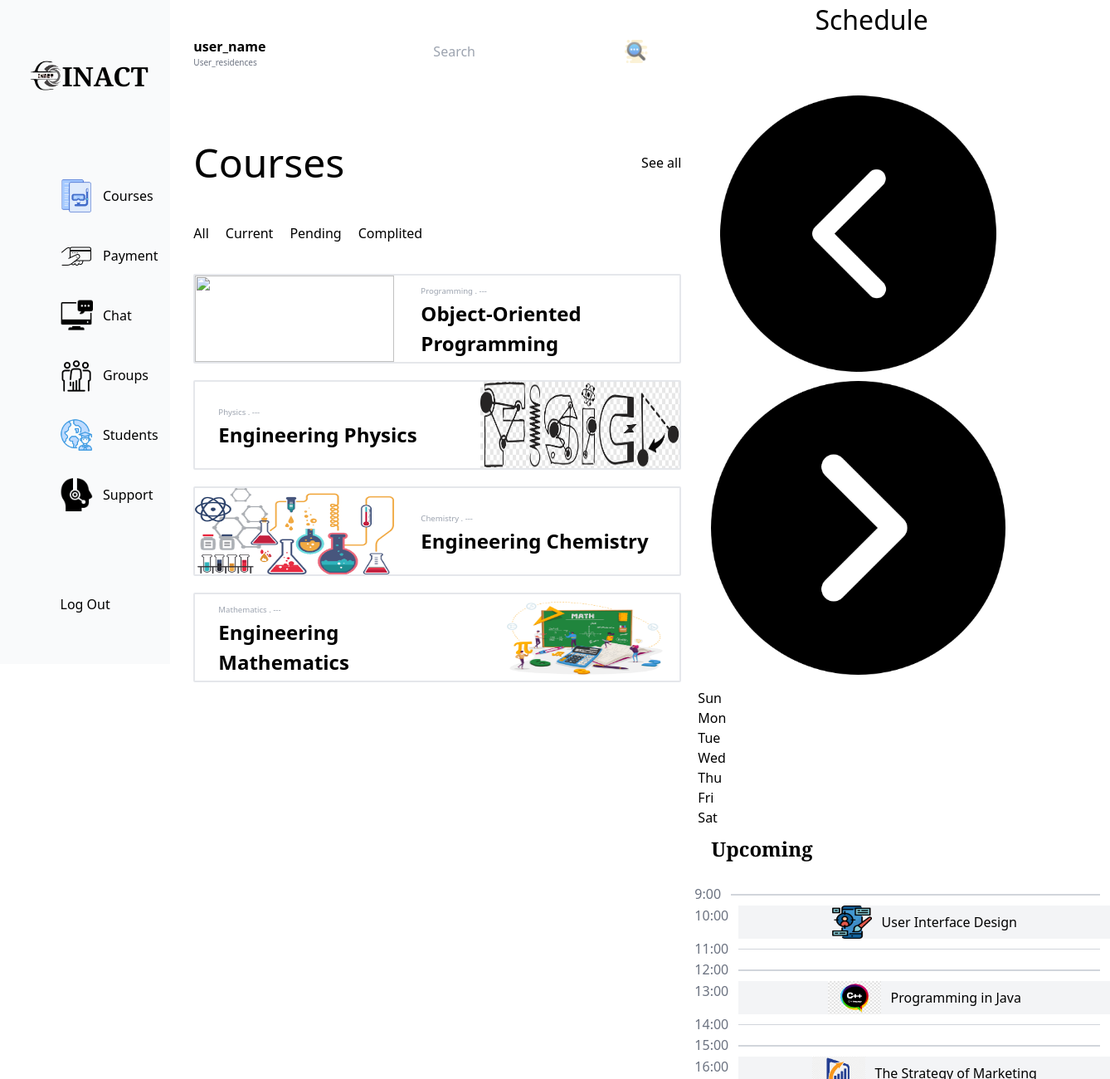
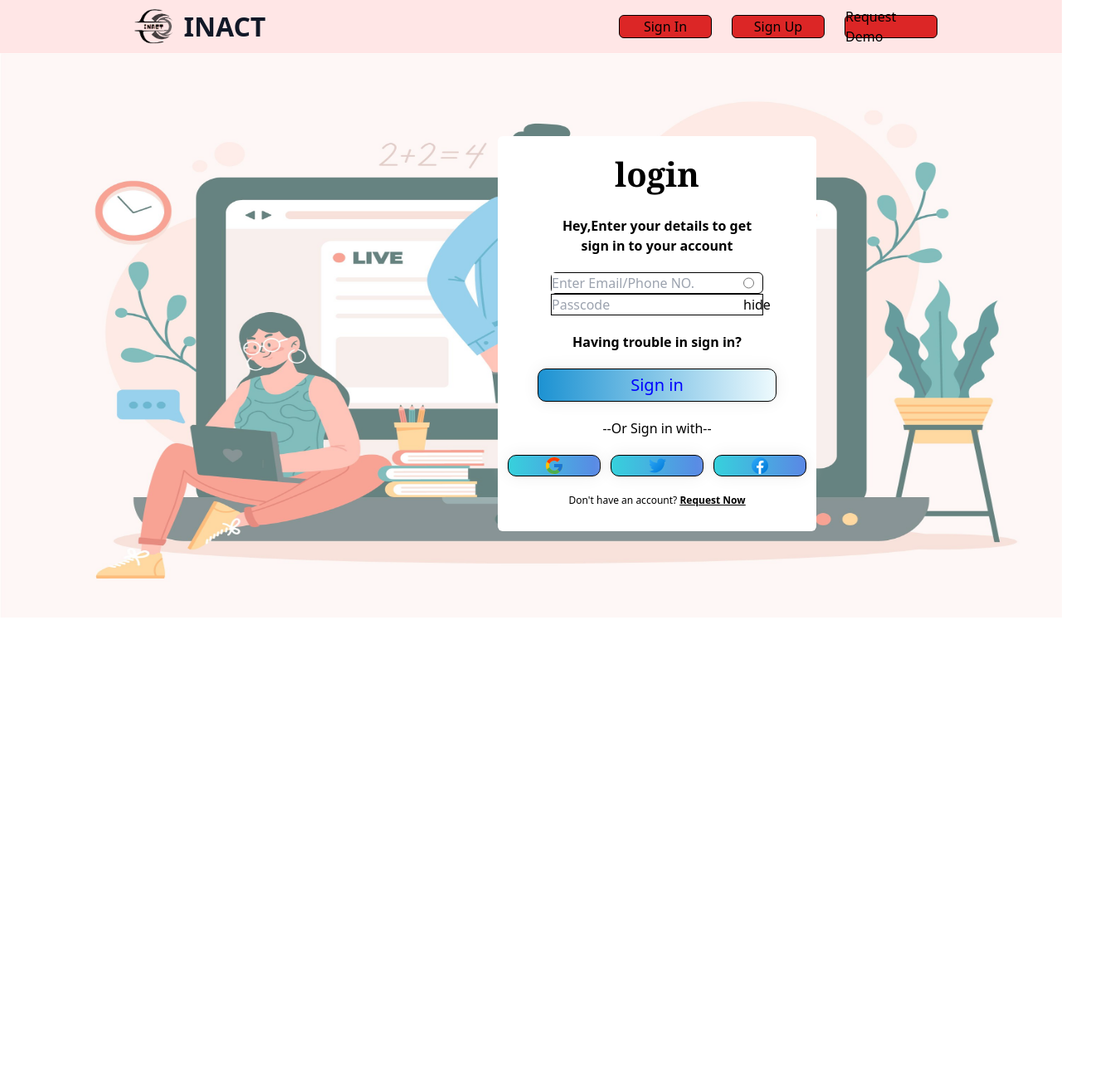
Before and after one commit to iamdeepakdass/InAct, a website built with Vite: page index.html in a window 1280 px wide. Shown: the top 1300 px of the page at 83% size, 1338 px wide, since content can reach past the window. After the commit the page ends 800 px from the top, so only its background shows below. Built offline with nearby package versions, Linux system fonts and the light colour scheme; files whose address does not match are found by name.

Commit message:
Update index.html

```diff
--- a/index.html
+++ b/index.html
@@ -7,254 +7,123 @@
     <script src="https://cdn.tailwindcss.com"></script>
     <title>Document</title>
     <link rel="stylesheet" href="main.css">
+    <!-- <link rel="stylesheet" href="style.css"> -->
+    <style>
+        .active{
+            color: red;
+        }
+    </style>
 </head>
 <body>
-    <!-- hero section -->
-    <section class="flex flex-row h-screen w-full">
-        <!-- left side -->
-        <div class="bg-gray-50 w-1/6 flex flex-col gap-y-10 justify-evenly items-center">
-            <div class="flex items-center ">
-                <img src="logo2.png" class=" w-12 h-12" alt="">
-                <h1 class="try text-[2rem] mt-2 font-serif font-extrabold underline-offset-1" >INACT</h1>
-            </div>
-            <div class="grid grid-cols-1 w-full ml-[9rem]  gap-8">
-                <a class="add side" href="#courses" >
-                    <div class="flex gap-3 items-center ">
-                        <img src="icons8-courses-64.png" class="w-10 h-10" alt="">
-                        <p>Courses</p>
-                    </div>
+<div class="overflow-x-hidden">
+    <!-- login page -->
+    <!-- <img src="dj.svg" class="w-full h-full " alt=""> -->
+    <!-- nav-bar -->
+    <nav class="bg-[#ffe6e6] w-100vw h-[4rem] flex justify-center items-center">
+        <!-- logo can be changed -->
+        <div class="flex flex-row w-[980px] justify-between items-center">
+            <!-- <h1 class="bruh font-bold text-[32px] text-red-700]">INACT</h1> -->
+            <a class="flex title-font font-medium items-center text-gray-900 mb-4 md:mb-0">
+                <!-- <svg xmlns="http://www.w3.org/2000/svg" fill="none" stroke="currentColor" stroke-linecap="round" stroke-linejoin="round" stroke-width="2" class="w-10 h-10 text-white p-2 bg-indigo-500 rounded-full" viewBox="0 0 24 24">
+                  <path d="M12 2L2 7l10 5 10-5-10-5zM2 17l10 5 10-5M2 12l10 5 10-5"></path>
+                </svg> -->
+                <img src="logo2.png " class="w-15 h-[4rem] pb-2 text-white rounded-full" alt="">
+
+                <span class="ml-3 font-bold text-[32px]  text-red-700]">INACT</span>
+              </a>
+
+            <div class="flex flex-row justify-between gap-6 ">
+                <!-- <a href="index.html">
+                    <button onclick="open()" class="border cur border-black rounded-md w-20 h-7  " >Sign IN</button>
+                </a> -->
+                <a href="index.html" class="  bg-red-600 flex items-center justify-center border cur border-black rounded-md w-[7rem] h-7 ">
+                    Sign In
                 </a>
-                <a class="add " href="#payment" >
-                    <div class="flex gap-3 items-center ">
-                        <img src="icons8-card-payment-80.png" class="w-10 h-10" alt="">
-                        <p>Payment</p>
-                    </div>
+                <!-- <div>
+                    <button onclick="close()" class="border cur border-black bg-red-500 rounded-md w-20 h-7 hover:bg-[#ff6666] " >Sign Up</button>
+                </div> -->
+                <a href="index2.html" class=" bg-red-600 flex style items-center justify-center border outline-8 border-black rounded-md w-[7rem] h-7 ">
+                    Sign Up
                 </a>
-                <a class="add" href="#chat" >
-                    <div class="flex gap-3 items-center ">
-                        <img src="icons8-computer-chat-50.png" class="w-10 h-10" alt="">
-                        <p>Chat</p>
-                    </div>
-                </a>
-                <a class="add" href="#groups" >
-                    <div class="flex gap-3 items-center ">
-                        <img src="icons8-business-group-64.png" class="w-10 h-10" alt="">
-                        <p>Groups</p>
-                    </div>
-                </a>
-                <a class="add" href="#students" >
-                    <div class="flex gap-3 items-center ">
-                        <img src="icons8-student-64.png" class="w-10 h-10" alt="">
-                        <p>Students</p>
-                    </div>
-                </a>
-                <a class="add" href="#support" >
-                    <div class="flex gap-3 items-center ">
-                        <img src="icons8-customer-support-50.png" class="w-10 h-10" alt="">
-                        <p>Support</p>
-                    </div>
-                </a>
-            </div>
-            <div class="">
-                <a href="/index.html">
-                    Log Out
+                <!-- <div>
+                    <button  class="border cur border-black  bg-red-500 rounded-md w-32 h-7 hover:bg-[#ff6666]">Request Demo</button>
+                </div> -->
+                <a href="/mainmodule/index.html" class="  bg-red-600 flex items-center justify-center border cur border-black rounded-md w-[7rem] h-7 ">
+                    Request Demo
                 </a>
             </div>
         </div>
-        <!-- center -->
-        <div class="bg-[#ffff] w-1/2 flex flex-col  justify-between">
-            <!-- nav 02 -->
-            <div class="flex flex-row m-10 ml-7 justify-between align-middle items-center">
-                <!-- image and tags -->
-                <div class="flex flex-row">
-                    <!-- logo image -->
-                    <img src="icons8-name-50.png" alt="">
-                    <!-- logo descriptions -->
-                    <div class="mt-1" >
-                        <h3 class="font-semibold">user_name</h3>
-                        <p class="text-[10px] text-gray-500">User_residences</p>
-                    </div>
+    </nav>
+    <!-- hero-section -->
+    <section class="h-[680px]  relative">
+         <!--backgroud images  -->
+        <img src="3808949.jpg" class="opacity-60 h-[680px] w-[1560px] relative" alt="">
+        <!-- login section -->
+        <form class="absolute rounded-md h-[70%] w-[24rem] bg-white left-[600px] bruh top-[100px]  flex-col items-center justify-center mx-auto gap-5 flex ">
+            <h1 class="font-extrabold text-[40px] font-serif">login</h1>
+            <p class="w-[16rem] font-semibold text-center">Hey,Enter your details to get sign in to your account</p>
+            <!-- input types -->
+            <div class="">
+                <div class=" flex flex-row border rounded-md border-black w-[16rem]">
+                    <input type="text" placeholder="Enter Email/Phone NO." id="fname" name="fname">
+                    <input type="radio">
                 </div>
-                <!-- search bar -->
-                <form class="flex flex-row  align-baseline">
-                    <input type="text" placeholder="Search" class="h-7">
-                    <button>
-                        <a href="" class="fa-solid fa-user">
-                            <img src="icons8-search-more-64.png" class="w-7" alt="">
-                        </a>
-                    </button>
-                </form>
-            </div>
-            <!-- tittle -->
-            <div class="flex flex-row ml-7 justify-between items-center ">
-                <h1 class="text-[3rem]">Courses</h1>
-                <a href="" class="see_all"><p>See all</p></a>
-            </div>
-            <!-- all current pending comolited -->
-            <div class="flex ml-7 flex-row justify-start gap-5">
-                <a href="">All</a>
-                <a href="">Current</a>
-                <a href="">Pending</a>
-                <a href="">Complited</a>
-            </div>
-            <!-- ALL COURSES -->
-            <div class="flex flex-col ml-7 gap-5 h-[470px] ">
-                <!-- course 1 -->
-                <div class="rounded-sm flex gap-x-8  border-gray-200 border-2 items-center h-[205px]">
-                    <img src="code.png" class="h-[6.5rem] w-[15rem]" alt="">
-                    <!-- written part -->
-                    <div>
-                        <span class="text-[0.6rem] text-gray-400 "><span>Programming</span><span>   .   </span><span class="">---</span></span>
-                        <h2 class="font-bold text-[1.5rem]">Object-Oriented Programming</h2>
-                    </div>
-                </div>
-                <!-- course 2 -->
-                <div class="rounded-sm flex gap-x-8 justify-between pl-7 border-gray-200 border-2 items-center h-[205px]">
-                    <!-- written part -->
-                    <div>
-                        <span class="text-[0.6rem] text-gray-400 "><span>Physics</span><span>   .   </span><span class="">---</span></span>
-                        <h2 class="font-bold text-[1.5rem]">Engineering Physics</h2>
-                    </div>
-                    <!-- img -->
-                    <img src="physi.png" class="h-[6.5rem] w-[15rem]" alt="">
-                </div>
-                <!-- course 3 -->
-                <div class="rounded-sm flex gap-x-8  border-gray-200 border-2 items-center h-[205px]">
-                    <img src="chem.png" class="h-[6.5rem] w-[15rem]" alt="">
-                    <!-- written part -->
-                    <div>
-                        <span class="text-[0.6rem] text-gray-400 "><span>Chemistry</span><span>   .   </span><span class="">---</span></span>
-                        <h2 class="font-bold text-[1.5rem]">Engineering Chemistry</h2>
-                    </div>
-                </div>
-                <!-- course 4 -->
-                <div class="rounded-sm flex gap-x-8 justify-between pl-7  border-gray-200 border-2 items-center h-[205px]">
-                    <!-- written part -->
-                    <div>
-                        <span class="text-[0.6rem] text-gray-400 "><span>Mathematics</span><span>   .   </span><span class="">---</span></span>
-                        <h2 class="font-bold text-[1.5rem]">Engineering Mathematics</h2>
-                    </div>
-                    <!-- img1 -->
-                    <img src="math.png" class="h-[6.5rem] w-[15rem]" alt="">
+                <div class="flex flex-row border border-black w-[16rem]">
+                    <input type="text" placeholder="Passcode" id="lname" name="lname">
+                    <p>hide</p>
                 </div>
             </div>
-        </div>
-        <!-- right side -->
-        <div class="bg-[#fff] border-l-black w-1/3 ml-4 mr-4 rounded-md flex flex-col justify-evenly">
-                <!-- heading -->
-                <p class="text-[2rem]  mx-auto bg-[#fff]">
-                    Schedule
-                </p>
-                <!-- dates -->
-                <div class="mx-auto m-1 p-1 ">
-                    <div class="wrapper ">
-                        <header class="items-center">
-                          <p class="current-date p-4 pl-9"></p>
-                          <div class="icons p-4 pr-12">
-                            <span id="prev" class="material-symbols-rounded ">
-                                <img src="back.png" alt="">
-                            </span>
-                            <span id="next" class="material-symbols-rounded">
-                                <img src="next.png" alt="">
-                            </span>
-                          </div>
-                        </header>
-                        <div class="calendar">
-                          <ul class="weeks">
-                            <li>Sun</li>
-                            <li>Mon</li>
-                            <li>Tue</li>
-                            <li>Wed</li>
-                            <li>Thu</li>
-                            <li>Fri</li>
-                            <li>Sat</li>
-                          </ul>
-                          <ul class="days"></ul>
-                        </div>
-                      </div>
+            <p class="font-semibold">Having trouble in sign in?</p>
+            <button class="border border-black btn-grad1 rounded-md w-[18rem] h-[2.5rem] text-[20px]">Sign in</button>
+            <p class="checking">--Or Sign in with--</p>
+            <div class="gap-x-3 flex flex-row">
+                <a href="https://www.google.com/" class=" btn-grad flex style items-center justify-center border outline-8 border-black rounded-md w-[7rem] ">
+                    <img src="icons8-google.svg" class="w-6 " alt="">
+
+                </a>
+                <a href="https://twitter.com/i/flow/single_sign_on" class=" btn-grad flex items-center justify-center border outline-8 border-black rounded-md w-[7rem] ">
+                    <img src="icons8-twitter.svg" class="w-6 " alt="">
+
+                </a>
+                <a href="https://www.facebook.com/" class="flex btn-grad  items-center justify-center border outline-8 border-black rounded-md w-[7rem] ">
+                    <img src="icons8-facebook.svg" class="w-6 " alt="">
+
+                </a>
+            </div>
+            <p class="pb-3 text-center text-[12px]">Don't have an account? <u><a href="index2.html" class="font-extrabold">Request Now</a></u></p>
+        </form>
+        <!-- Sign Up section-->
+        <form class="problem  absolute rounded-br-3xl h-[80%] w-[45rem] bg-white left-[450px] top-[80px]  flex-row items-center justify-center gap-x-4 mx-auto hidden">
+
+            <!-- sign up section  -->
+            <div class="w-1/3 flex flex-col items-start justify-center text-left ml-5 gap-y-4">
+                <h3 class="font-bold text-[16px]">INACT</h3>
+                <h1 class="eh font-bold text-[24px]" >Create an account</h1>
+                <p class="text-[15px]"> Let's get started  with your journey</p>
+                <!-- area to be filled -->
+                <div class="flex flex-col">
+                    <input class="w-[10rem]" class="w-[238px]" type="text" placeholder="Name">
+                    <div class="h-[0.1rem] w-[238px] bg-gray-500"></div>
+                    <input class="w-[10rem]" type="text" placeholder="Email">
+                    <div class="h-[0.1rem] w-[238px] bg-gray-500"></div>
+                    <input class="w-[10rem]" type="text" placeholder="Password">
+                    <div class="h-[0.1rem] w-[238px] bg-gray-500"></div>
                 </div>
-            <!-- upcoming section -->
-
-                <h1 class="bg-[#fff] pl-5 font-serif font-bold unde text-[1.5rem]">Upcoming</h1>
-                <br>
-                <!-- time and lines  -->
-                <div class="grid grid-row-4 bg-[#ffff] h-2/3">
-                    <div class="flex" >
-                        <!-- time -->
-                        <p class="text-gray-500">9:00</p>
-                        <!-- link or line -->
-                        <div class="w-full h-[1.5px] m-3 align-middle bg-gray-300"></div>
-                    </div>
-                    <!-- 2nd -->
-                    <div class="flex" >
-                        <!-- time -->
-                        <p class="text-gray-500">10:00</p>
-                        <!-- link or line -->
-                        <div class="w-[28rem] ml-3 h-10 items-center gap-3 changed justify-center flex flex-row bg-gray-100">
-                            <img src="ui.png" class="w-12 h-10 " alt="">
-                            <p>User Interface Design</p>
-                        </div>
-                    </div>
-                    <!-- 3rd -->
-                    <div class="flex" >
-                        <!-- time -->
-                        <p class="text-gray-500">11:00</p>
-                        <!-- link or line -->
-                        <div class="w-full h-[1.5px] m-3 align-middle bg-gray-300"></div>
-                    </div>
-                    <!-- 4th -->
-                    <div class="flex" >
-                        <!-- time -->
-                        <p class="text-gray-500">12:00</p>
-                        <!-- link or line -->
-                        <div class="w-full h-[1.5px] m-3 align-middle bg-gray-300"></div>
-                    </div>
-                    <!-- 5th -->
-                    <div class="flex" >
-                        <!-- time -->
-                        <p class="text-gray-500">13:00</p>
-                        <!-- link or line -->
-                        <div class="w-[28rem] ml-3 h-10 items-center gap-3 changed justify-center flex flex-row bg-gray-100">
-                            <img src="hehe.jpg" class="w-16 h-10 " alt="">
-                            <p>Programming in Java</p>
-                        </div>
-                    </div>
-                    <!-- 6th -->
-                    <div class="flex" >
-                        <!-- time -->
-                        <p class="text-gray-500">14:00</p>
-                        <!-- link or line -->
-                        <div class="w-full h-[1.5px] m-3 align-middle bg-gray-300"></div>
-                    </div>
-                    <!-- 7th -->
-                    <div class="flex" >
-                        <!-- time -->
-                        <p class="text-gray-500">15:00</p>
-                        <!-- link or line -->
-                        <div class="w-full h-[1.5px] m-3 align-middle bg-gray-300"></div>
-                    </div>
-                    <!-- 8th -->
-                    <div class="flex" >
-                        <!-- time -->
-                        <p class="text-gray-500">16:00</p>
-                        <!-- link or line -->
-                        <div class="w-[28rem] ml-3 h-10 items-center gap-3 changed justify-center flex flex-row bg-gray-100">
-                            <img src="mark.png" class="w-16 h-10 " alt="">
-                            <p>The Strategy of Marketing</p>
-                        </div>
-                    </div>
-                    <!-- 9th -->
-                    <div class="flex" >
-                        <!-- time -->
-                        <p class="text-gray-500">18:00</p>
-                        <!-- link or line -->
-                        <div class="w-full h-[1.5px] m-3 align-middle bg-gray-300"></div>
-                    </div>
+                <button class="text-white  border rounded-md w-[238px] h-9 mt-5 bg-black">Create account</button>
+                <button class="border border-gray-400 rounded-md w-[238px] h-7 "> Sign up Google</button>
+                <button class="border border-gray-400 rounded-md w-[238px] h-7 ">Sign in with Twitter</button>
+                <div class="align-middle text-center mt-5 w-[238px]">
+                    <p class="text-[10px] text-gray-600">Already have an account?<p href="index.html" ><u><b><span class="text-black">Login</span></b></u></p></p>
                 </div>
             </div>
-        </div>
+            <div class="w-2/3 border h-[80%] border-black rounded-br-3xl rounded-tl-3xl mr-4">
+                <img src="4354122.jpg" class="rounded-br-3xl rounded-tl-3xl" alt="">
+            </div>
 
+        </form>
     </section>
+</div>
+
 <script src="index.js"></script>
 </body>
 </html>
```
